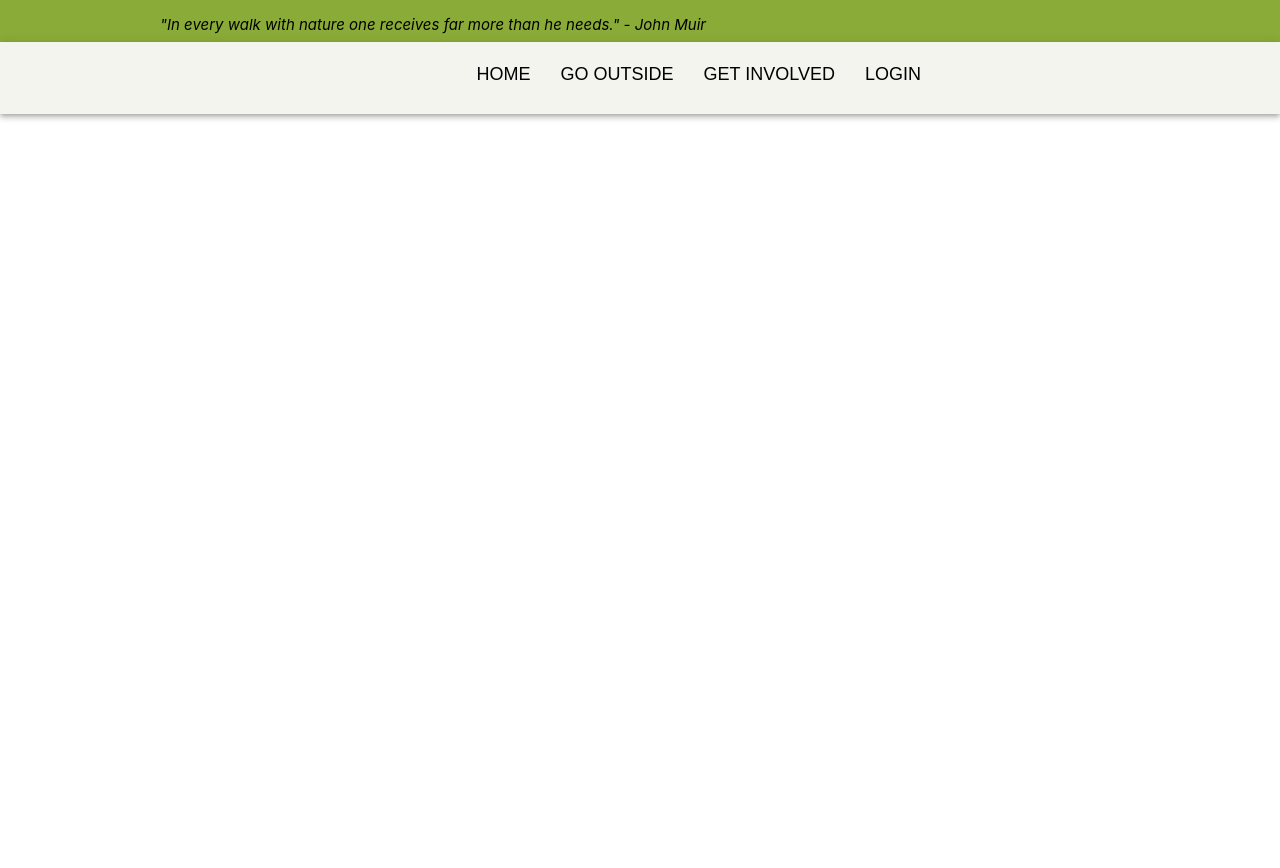
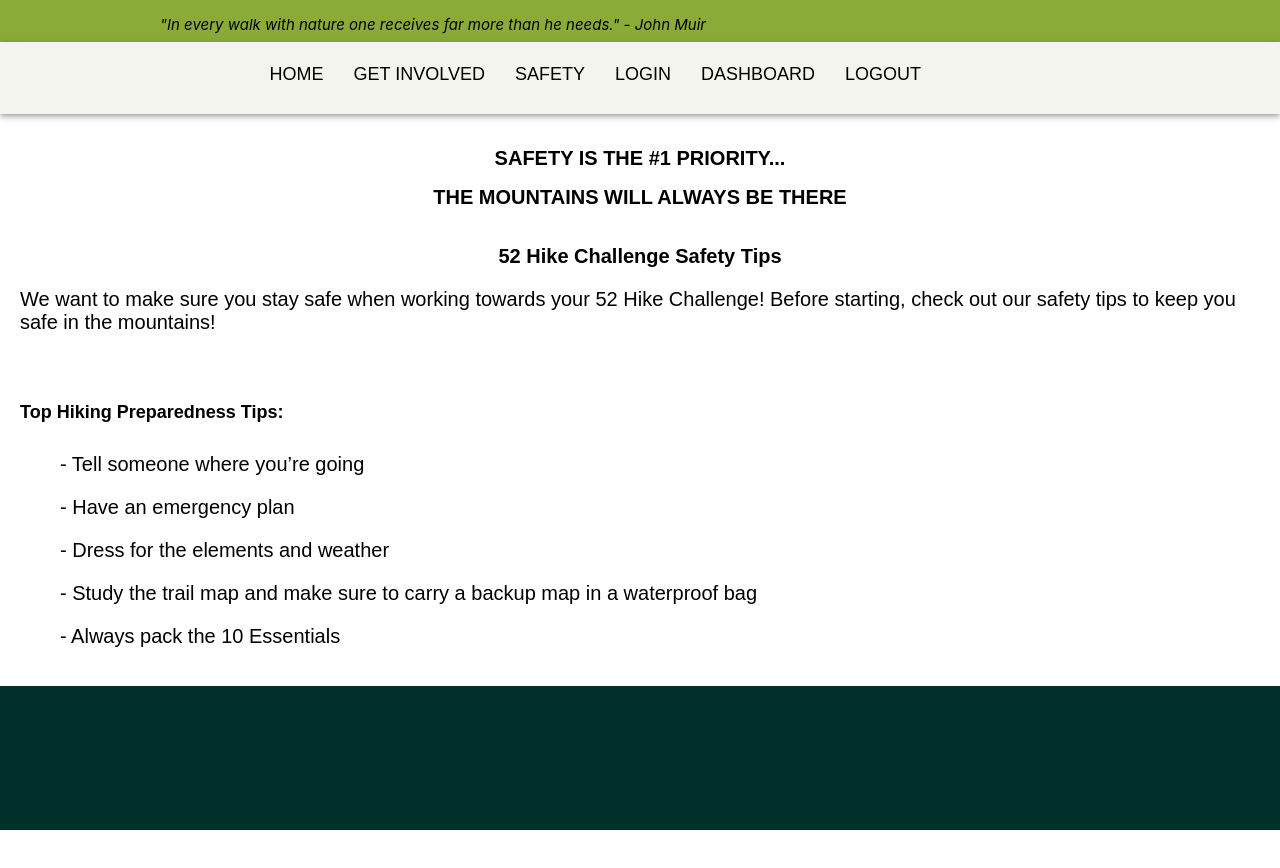
Before and after one commit to MarisolM09/Capstone-Frontend, a React (Create React App) app: page /safety in a window 1280 px wide. Shown: the top 868 px of the page. Before the commit the page ends 800 px from the top, so only its background shows below. Built offline with nearby package versions, Linux system fonts and the light colour scheme.

Commit message:
added two more component pages

```diff
--- a/src/App.css
+++ b/src/App.css
@@ -82,3 +82,32 @@ img {
   padding-left: 20px;
   padding-right: 20px;
 }
+
+.main2 {
+ padding: 20px 20px 0 20px;
+ font-family: Arial, Helvetica, sans-serif;
+}
+
+h5 {
+  font-size: 18px;
+}
+
+.safety-title {
+  font-size: 20px;
+  text-align: center;
+}
+
+.involved-h2 {
+  font-size: 3rem;
+  font-family: Arial, Helvetica, sans-serif;
+  color: #8aab37;
+}
+
+.main3 {
+  padding: 2rem;
+}
+
+.volunteer-img {
+  height: 200px;
+  width: 400px;
+}
--- a/src/Router.js
+++ b/src/Router.js
@@ -1,17 +1,20 @@
 import React from "react";
 import { Routes, Route } from "react-router-dom";
+import Dashboard from "./components/Dashboard";
 import Home from "./components/Home";
-import Login from "./components/Login"
+import Login from "./components/Login";
+import Safety from "./components/Safety"
+import GetInvolved from "./components/GetInvolved";
 
 
 const Router = () => {
     return (
       <Routes>
         <Route path="/" element={<Home />}></Route>
+        <Route path="/getinvolved" element={<GetInvolved />}></Route>
+        <Route path="/safety" element={<Safety />}></Route>
+        <Route path="/dashboard" element={<Dashboard />}></Route>
         <Route path="/login" element={<Login />}></Route>
-        {/* <Route path="/pizzalisting" element={<PizzaListing />}></Route>
-        <Route path="/coffeelisting" element={<CoffeeListing />}></Route>
-        <Route path="/addlisting" element={<AddListing />}></Route> */}
       </Routes>
     );
   };
--- /dev/null
+++ b/src/components/Dashboard.js
@@ -0,0 +1,12 @@
+import * as React from "react";
+
+export default function Dashboard() {
+  return (
+    <div className="container">
+      <div className="main2">
+        <h2>Dashboard</h2>
+      </div>
+      <footer class="footer"></footer>
+    </div>
+  );
+}
--- /dev/null
+++ b/src/components/GetInvolved.js
@@ -0,0 +1,31 @@
+import * as React from "react";
+import VolunteerPic from "../images/volunteer-unsplash.jpg";
+
+export default function GetInvolved() {
+  return (
+    <div className="container">
+      <div className="main3">
+        <h2 className="involved-h2">Get Involved</h2>
+        <p>
+          Support our work—and help out the trails you love—by getting involved.
+          Whether you'd like to become a member, help repair trails, advocate
+          for wild places or simply connect with fellow hikers, we have an
+          opportunity for you.
+        </p>
+        <br></br>
+        <img
+          src={VolunteerPic}
+          alt="volunteering pic"
+          className="volunteer-img"
+        ></img>
+
+        <p>
+          Join a work party for a fun and rewarding way to give back to the
+          places you love to hike.
+        </p>
+
+      </div>
+      <footer class="footer"></footer>
+    </div>
+  );
+}
--- a/src/components/Login.js
+++ b/src/components/Login.js
@@ -8,9 +8,6 @@ import Button from '@mui/material/Button';
 export default function Login() {
   return (
     <div className="container">
-    <header className="header">
-
-    </header>
     <div className="main">
     <form>
       <Box
--- a/src/components/Navbar.js
+++ b/src/components/Navbar.js
@@ -36,19 +36,28 @@ export default function Navbar() {
                 </Link>
               </li>
               <li className="nav-list-item">
-                <Link to="/login" style={linkStyle}>
-                  GO OUTSIDE
+                <Link to="/getinvolved" style={linkStyle}>
+                  GET INVOLVED
+                </Link>
+              </li>
+              <li className="nav-list-item">
+                <Link to="/safety" style={linkStyle}>
+                  SAFETY
                 </Link>
               </li>
               <li className="nav-list-item">
                 <Link to="/login" style={linkStyle}>
-                  GET INVOLVED
+                  LOGIN
                 </Link>
               </li>
-
+              <li className="nav-list-item">
+                <Link to="/dashboard" style={linkStyle}>
+                  DASHBOARD
+                </Link>
+              </li>
               <li className="nav-list-item">
                 <Link to="/login" style={linkStyle}>
-                  LOGIN
+                  LOGOUT
                 </Link>
               </li>
             </ul>
--- /dev/null
+++ b/src/components/Safety.js
@@ -0,0 +1,33 @@
+import * as React from "react";
+
+export default function Safety() {
+  return (
+    <div className="container">
+      <div className="main2">
+        <h2 className="safety-title">SAFETY IS THE #1 PRIORITY...</h2>
+        <h3 className="safety-title">THE MOUNTAINS WILL ALWAYS BE THERE</h3>
+        <br></br>
+        <br></br>
+        <h4 className="safety-title">52 Hike Challenge Safety Tips</h4>
+        <p>
+          We want to make sure you stay safe when working towards your 52 Hike
+          Challenge! Before starting, check out our safety tips to keep you safe
+          in the mountains!
+        </p>
+        <br></br>
+        <h5>Top Hiking Preparedness Tips:</h5>
+        <ul>
+          <p>- Tell someone where you’re going</p>
+          <p>- Have an emergency plan</p>
+          <p>- Dress for the elements and weather</p>
+          <p>
+            - Study the trail map and make sure to carry a backup map in a
+            waterproof bag
+          </p>
+          <p>- Always pack the 10 Essentials </p>
+        </ul>
+      </div>
+      <footer class="footer"></footer>
+    </div>
+  );
+}
```
Also changed, not shown: 1 other file (tests, documents, lock files or other folders).
